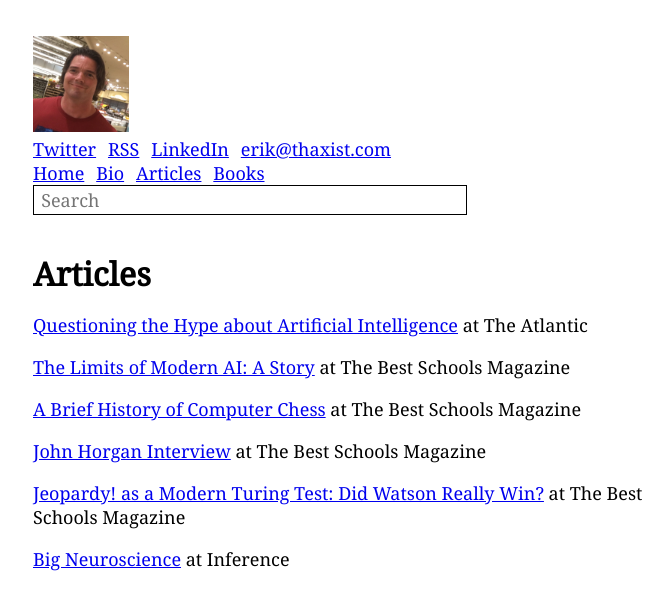
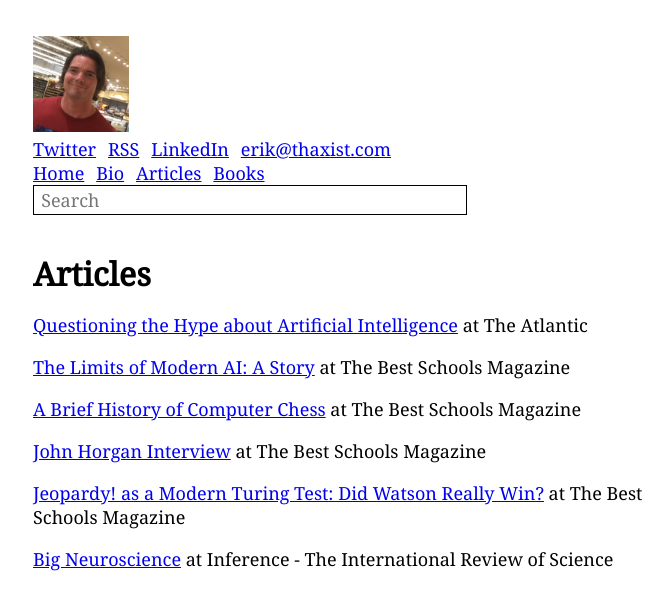
Before and after one commit to thaxist/thaxist.github.io, a Jekyll site: the page built from articles.md, in a window 1280 px wide. Shown: the top 610 px of the page, without its empty margins (287-958 px from the left). Built offline with Jekyll 4.4.1, drawn with Linux system fonts in a browser that asks for light colours.

Commit message:
Update articles.md

```diff
--- a/articles.md
+++ b/articles.md
@@ -19,4 +19,4 @@ at The Best Schools Magazine
 at The Best Schools Magazine
 
 [Big Neuroscience](http://inference-review.com/article/big-neuroscience)
-at Inference
+at Inference - The International Review of Science
```
